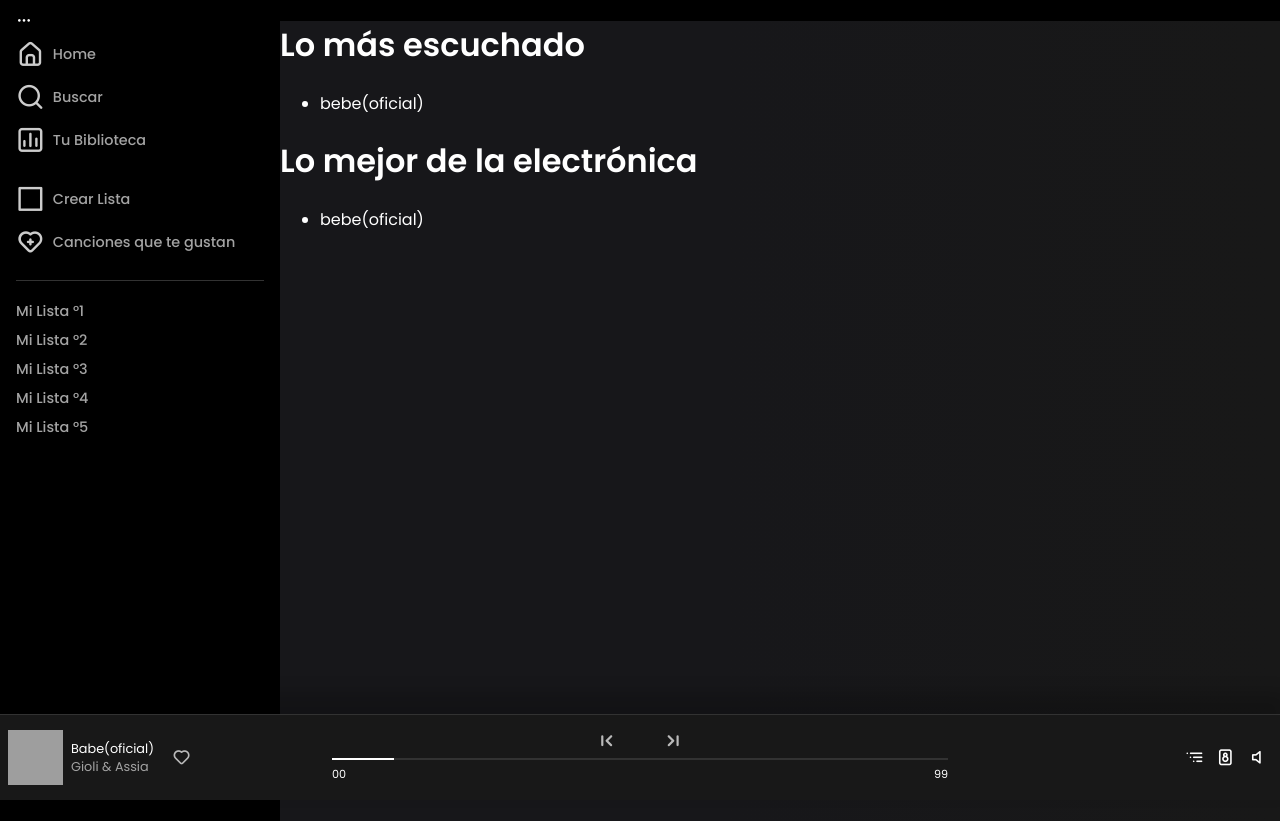
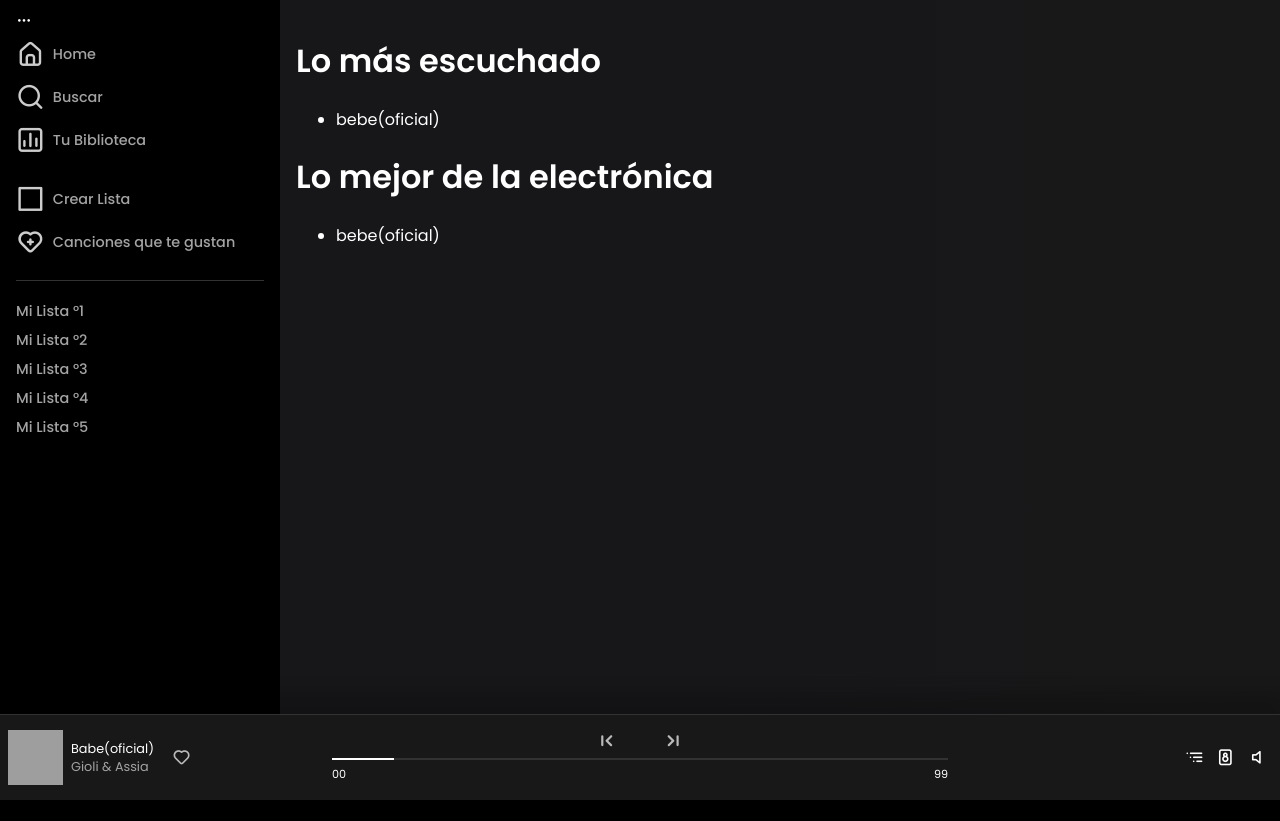
Before and after one commit to alejahndro02/spotify, an Angular app: page /tracks in a window 1280 px wide. After the commit the page ends 800 px from the top, so only its background shows below. Built offline with nearby package versions, Linux system fonts and the light colour scheme; grey boxes are pictures that could not be loaded.

Commit message:
Se reemplazo la clase .track-page por tracks-page

```diff
--- a/src/app/modules/tracks/pages/tracks-page/tracks-page.component.css
+++ b/src/app/modules/tracks/pages/tracks-page/tracks-page.component.css
@@ -1,3 +1,3 @@
-.track-page {
+.tracks-page {
     padding: 1rem;
 }
```
